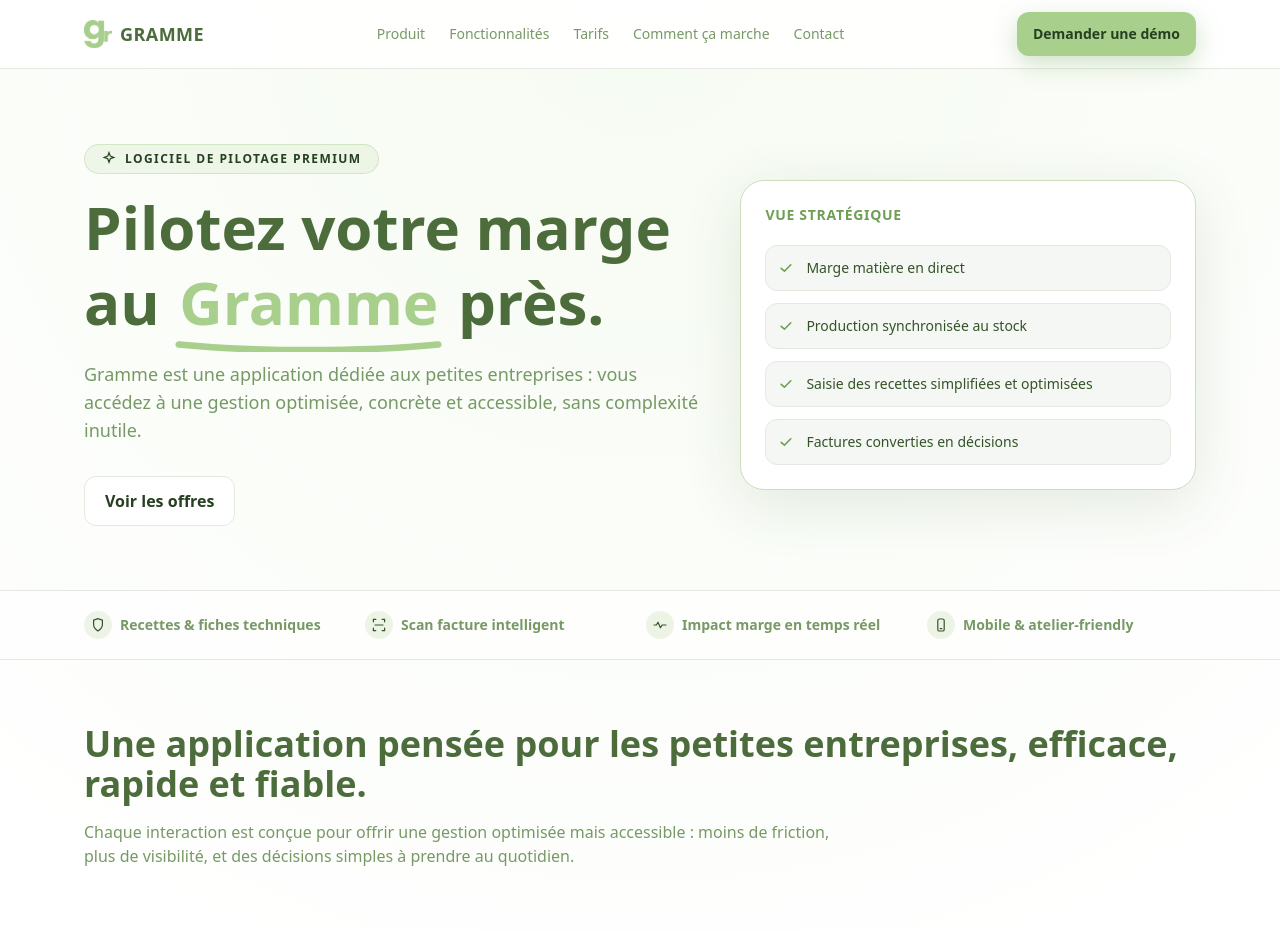
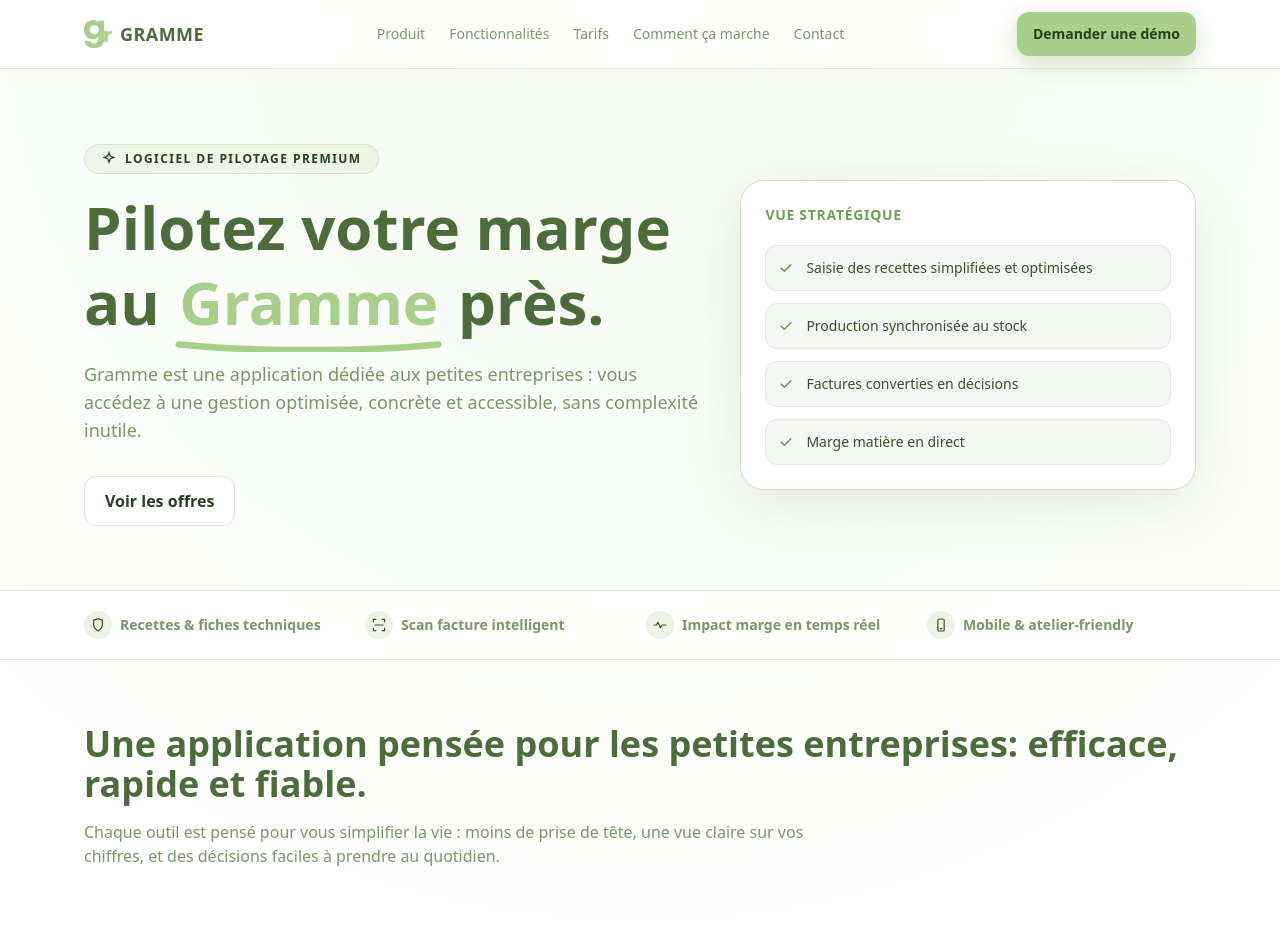
Before and after one commit to yufu-master/gramme.app, a Next.js app: page / in a window 1280 px wide. Shown: the top 931 px of the page. Built offline with nearby package versions, Linux system fonts and the light colour scheme.

Commit message:
Ajuste le contenu du header et des textes produit

```diff
--- a/app/page.tsx
+++ b/app/page.tsx
@@ -140,10 +140,10 @@ export default function Home() {
             <p className="text-sm font-semibold uppercase tracking-wider text-[#6e9f55]">Vue stratégique</p>
             <div className="mt-5 space-y-3">
               {[
+                "Saisie des recettes simplifiées et optimisées",
+                "Production synchronisée au stock",
+                "Factures converties en décisions",
                 "Marge matière en direct",
-                "Production synchronisée au stock",
-                "Saisie des recettes simplifiées et optimisées",
-                "Factures converties en décisions",
               ].map((item) => (
                 <div key={item} className="flex items-center gap-3 rounded-xl border border-[var(--border)] bg-[var(--secondary)] p-3 text-sm font-medium text-[#355329]">
                   <CheckIcon className="size-4 text-[#6e9f55]" />
@@ -168,8 +168,8 @@ export default function Home() {
         </section>
 
         <section id="produit" className="mx-auto w-full max-w-6xl px-5 py-16">
-          <h2 className="text-3xl font-bold md:text-4xl">Une application pensée pour les petites entreprises, efficace, rapide et fiable.</h2>
-          <p className="mt-4 max-w-3xl text-[var(--muted-foreground)]">Chaque interaction est conçue pour offrir une gestion optimisée mais accessible : moins de friction, plus de visibilité, et des décisions simples à prendre au quotidien.</p>
+          <h2 className="text-3xl font-bold md:text-4xl">Une application pensée pour les petites entreprises: efficace, rapide et fiable.</h2>
+          <p className="mt-4 max-w-3xl text-[var(--muted-foreground)]">Chaque outil est pensé pour vous simplifier la vie : moins de prise de tête, une vue claire sur vos chiffres, et des décisions faciles à prendre au quotidien.</p>
         </section>
 
         <section id="fonctionnalites" className="mx-auto w-full max-w-6xl px-5 pb-16">
```
